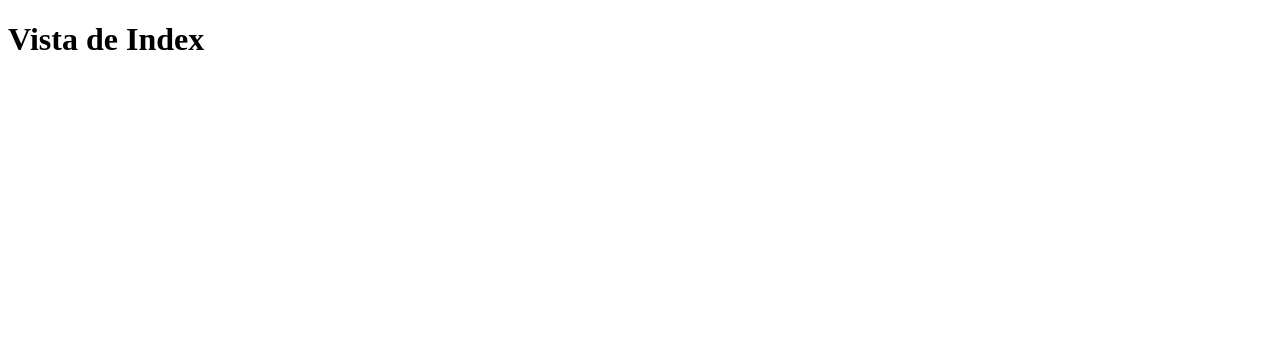
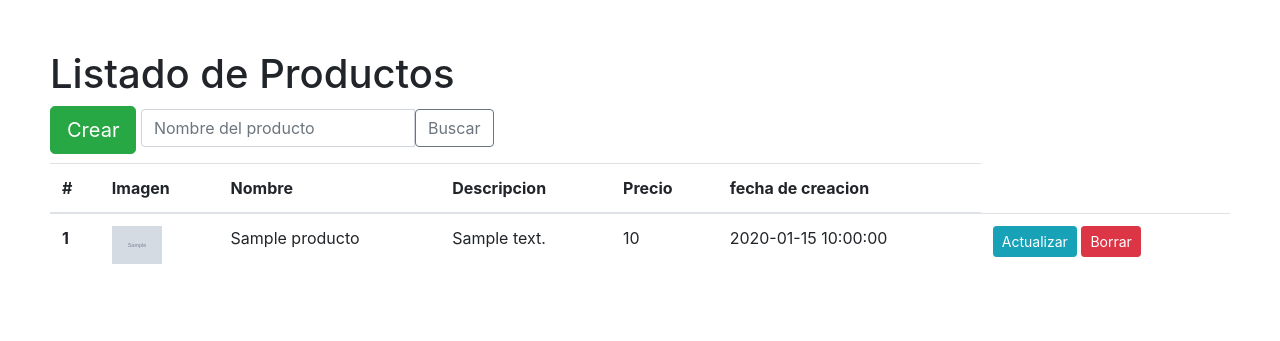
Before and after one commit to FabioDrizZt/MVC_productos, a PHP site: template views/index.php in a window 1280 px wide. Shown: the top 341 px of the page. Run offline with PHP 8.4, Linux system fonts and the light colour scheme; the template is opened without the code that fills it: most values are stand-ins (such as "Sample title", 1, 10 or a date in 2020); grey boxes marked "Sample" are stand-in pictures.

Commit message:
Se renderizo la vista de index correctamente

```diff
--- a/Router.php
+++ b/Router.php
@@ -35,7 +35,10 @@ class Router{
         }
     }
 
-    public function RenderView($view){
+    public function RenderView($view, $params = []){
+        foreach($params as $key => $value){
+            $$key = $value;
+        }
         ob_start();
         include_once "views/$view.php";
         $contenido = ob_get_clean();
--- /dev/null
+++ b/public/css/style.css
@@ -0,0 +1,12 @@
+body {
+    padding: 50px;
+}
+.imagen{
+    width: 50px;
+}
+form{
+    display:inline-block;
+}
+.editar{
+    width: 150px;
+}
--- a/views/_layout.php
+++ b/views/_layout.php
@@ -4,7 +4,11 @@
     <meta charset="UTF-8">
     <meta http-equiv="X-UA-Compatible" content="IE=edge">
     <meta name="viewport" content="width=device-width, initial-scale=1.0">
-    <title>Titulo</title>
+    <title>Mis Productoss</title>
+    <!-- Bootstrap CSS -->
+    <link rel="stylesheet" href="https://stackpath.bootstrapcdn.com/bootstrap/4.5.2/css/bootstrap.min.css"
+          integrity="sha384-JcKb8q3iqJ61gNV9KGb8thSsNjpSL0n8PARn9HuZOnIxN0hoP+VmmDGMN5t9UJ0Z" crossorigin="anonymous">
+    <link rel="stylesheet"  href='/css/style.css'>
 </head>
 <body>
     <?php echo $contenido; ?>
--- a/views/index.php
+++ b/views/index.php
@@ -1 +1,45 @@
-<h1> Vista de Index </h1>
+<h1> Listado de Productos </h1>
+
+<a href="crear.php"><button type="button" class="btn btn-success btn-lg">Crear</button></a>
+<form>
+<div class="input-group mb-3">
+  <input type="text" class="form-control" placeholder="Nombre del producto" aria-label="Recipient's username" aria-describedby="button-addon2" name="buscar">
+  <button class="btn btn-outline-secondary" type="submit" id="button-addon2">Buscar</button>
+</div>
+</form>
+    <table class="table">
+  <thead>
+    <tr>
+      <th scope="col">#</th>
+      <th scope="col">Imagen</th>
+      <th scope="col">Nombre</th>
+      <th scope="col">Descripcion</th>
+      <th scope="col">Precio</th>
+      <th scope="col">fecha de creacion</th>
+    </tr>
+  </thead>
+  <tbody>
+    <?php foreach ($productos as $i => $producto) {?>
+        <tr>
+        <th scope="row"><?=$i + 1?></th>
+        <td>
+          <img src="<?=$producto['imagen']?>" class="imagen" >
+        </td>
+        <td><?=$producto['nombre']?></td>
+        <td><?=$producto['descripcion']?></td>
+        <td><?=$producto['precio']?></td>
+        <td><?=$producto['fecha_creacion']?></td>
+        <td>
+            <form method="GET" action="actualizar.php">
+              <input type="hidden" name="id" value="<?=$producto['id']?>"/>
+              <button type="submit" class="btn btn-info btn-sm">Actualizar</button>
+            </form>
+            <form method="POST" action="borrar.php">
+              <input type="hidden" name="id" value="<?=$producto['id']?>"/>
+              <button type="submit" class="btn btn-danger btn-sm">Borrar</button>
+            </form>
+        </td>
+        </tr>
+    <?php }?>
+    </tbody>
+</table>
```
Also changed, not shown: controllers/ProductController.php (+3 -4 lines).
